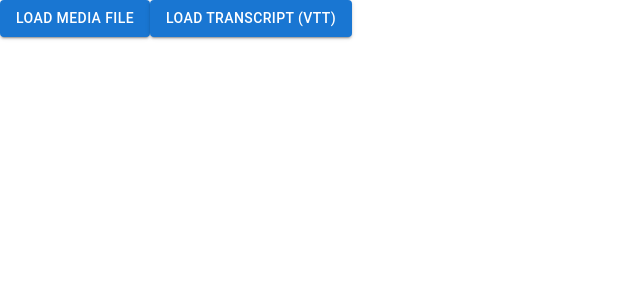
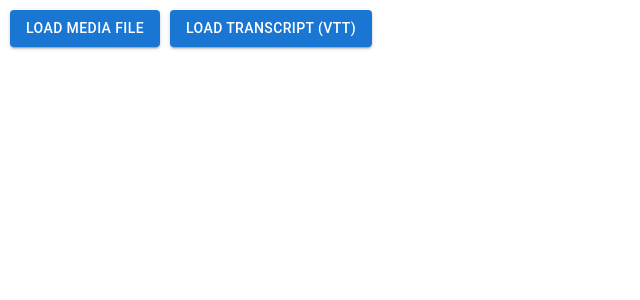
Before and after one commit to sugeedarou/slate-transcript-editor-wrapper, a React (Create React App) app: page / in a window 1280 px wide. Shown: the top 300 px of the page, without its empty margins (0-640 px from the left). Built offline with nearby package versions, Linux system fonts and the light colour scheme.

Commit message:
feat: Add indicator when files are loaded + feedback if vtt has no id

```diff
--- a/package.json
+++ b/package.json
@@ -5,6 +5,7 @@
   "dependencies": {
     "@emotion/react": "^11.5.0",
     "@emotion/styled": "^11.3.0",
+    "@mui/icons-material": "^5.2.1",
     "@mui/material": "^5.1.0",
     "@testing-library/jest-dom": "^5.15.0",
     "@testing-library/react": "^11.2.7",
--- a/src/App.js
+++ b/src/App.js
@@ -4,6 +4,7 @@ import './App.css';
 import Button from '@mui/material/Button'
 import  SlateTranscriptEditor  from './slate-transcript-editor-master/src/components/index.js'
 import vttToDraft from './import-adapter/vtt';
+import CheckCircleIcon from '@mui/icons-material/CheckCircle';
 
 class App extends React.Component {
 
@@ -63,12 +64,23 @@ class App extends React.Component {
 
 
   }
+  checkTranscriptId = () => {
+    if(this.state.transcriptData && !this.state.id) {
+      alert('Transcript id missing in VTT. Please use another transcript');
+    }
+  }
+
+  componentDidUpdate(prevProps, prevState) {
+    if (prevState.transcriptData !== this.state.transcriptData) {
+      this.checkTranscriptId();
+    }
+  }
 
   render() {
   return (
     <div>
       {/* <Button onClick={ () => this.handleLoadMediaUrl()} variant="contained">Load Media URL</Button> */}
-      <Button variant="contained" component="label">
+      <Button variant="contained" component="label" style={{margin: "10px", marginRight: "0"}}>
         Load Media File
       <input
         hidden
@@ -76,8 +88,9 @@ class App extends React.Component {
         id={ 'mediaFile' }
         onChange={ e => this.handleLoadMedia(e.target.files) }
       />
+      {this.state.mediaUrl && <CheckCircleIcon style={{marginLeft: "10px"}}/>}
       </Button>
-      <Button variant="contained" component="label">
+      <Button variant="contained" component="label" style={{margin: "10px"}}>
         Load Transcript (vtt)
       <input
         hidden
@@ -85,6 +98,7 @@ class App extends React.Component {
         id={ 'transcriptFile' }
         onChange={ e => this.handleLoadTranscriptJson(e.target.files) }
       />
+      {this.state.transcriptData && this.state.id && <CheckCircleIcon style={{marginLeft: "10px"}}/>}
       </Button>
 
       {this.state.transcriptData && this.state.mediaUrl && this.state.id &&
```
Also changed, not shown: 1 other file (tests, documents, lock files or other folders).
